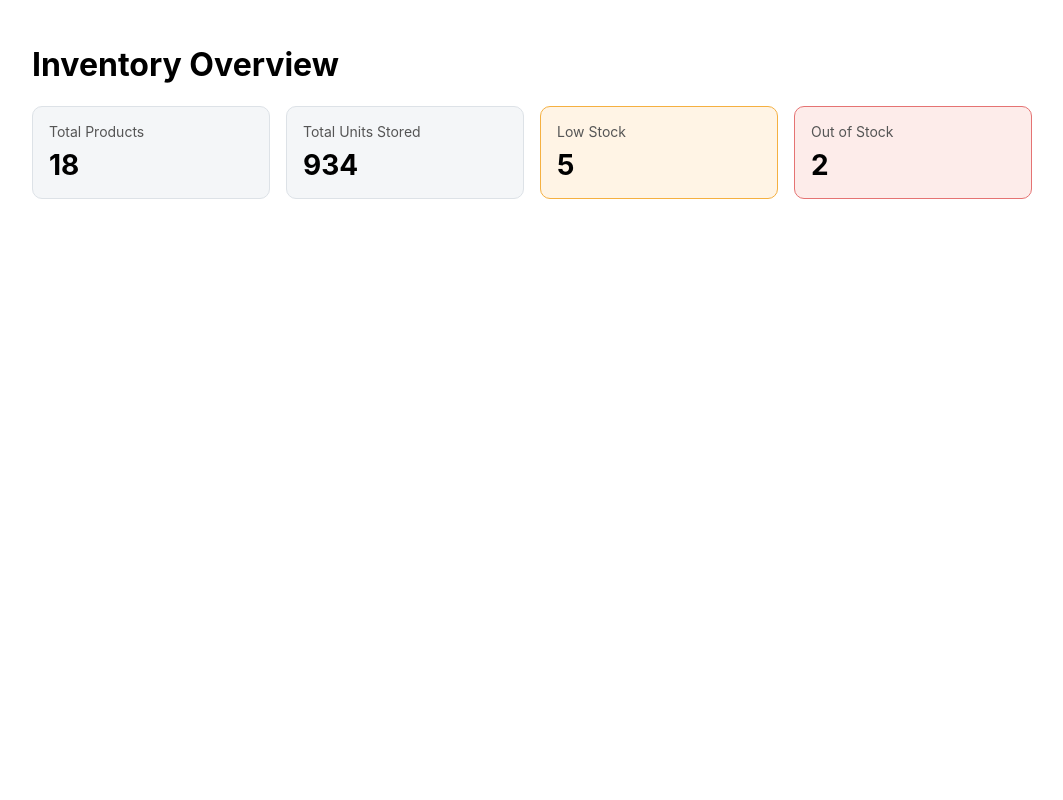
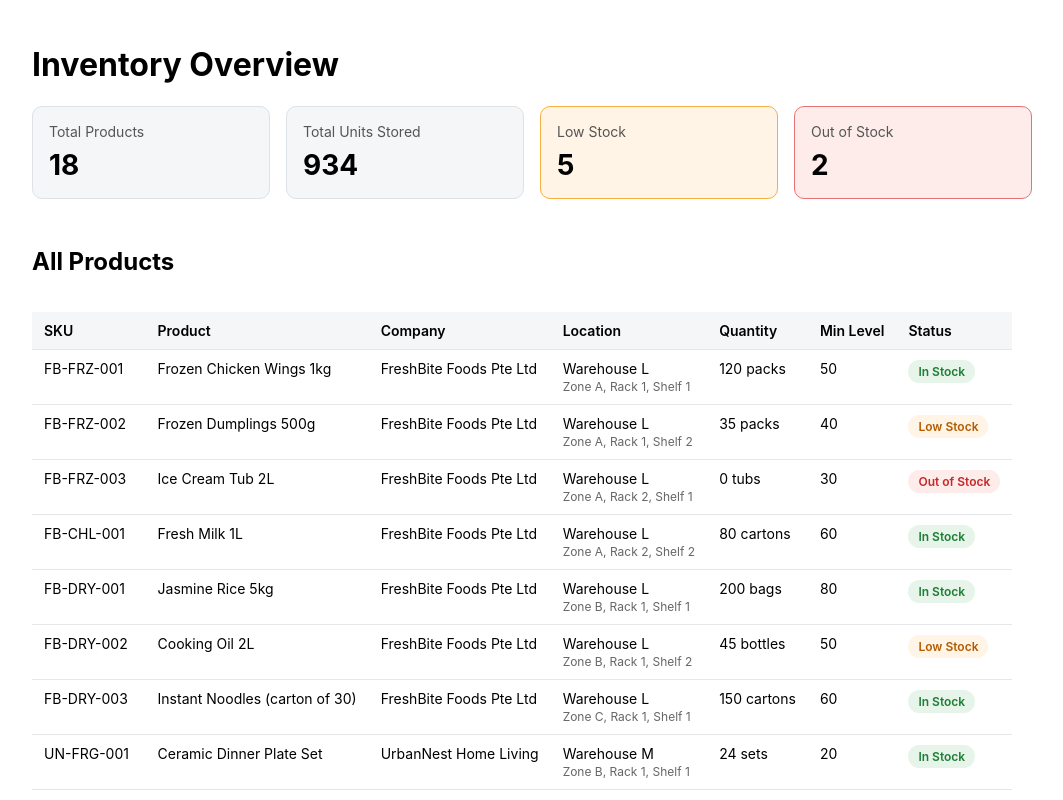
Before and after one commit to mthinzar/C304-CA1, a React (Create React App) app: page / in a window 1280 px wide. Shown: the top 800 px of the page, without its empty margins (108-1171 px from the left). Built offline with nearby package versions, Linux system fonts and the light colour scheme.

Commit message:
Add inventory table with stock badges

```diff
--- a/src/components/Inventory.css
+++ b/src/components/Inventory.css
@@ -41,3 +41,64 @@
   background: #fdecea;
   border-color: #e57373;
 }
+
+.section-title {
+  margin-top: 32px;
+}
+
+.table-wrapper {
+  overflow-x: auto;
+}
+
+.inventory-table {
+  width: 100%;
+  border-collapse: collapse;
+  font-size: 14px;
+}
+
+.inventory-table th,
+.inventory-table td {
+  padding: 10px 12px;
+  border-bottom: 1px solid #e5e7eb;
+  text-align: left;
+  vertical-align: top;
+}
+
+.inventory-table th {
+  background: #f4f6f8;
+  font-weight: 600;
+}
+
+.location-text {
+  font-size: 12px;
+  color: #666;
+}
+
+.badge {
+  display: inline-block;
+  padding: 4px 10px;
+  border-radius: 999px;
+  font-size: 12px;
+  font-weight: 600;
+  white-space: nowrap;
+}
+
+.badge.green {
+  background: #e6f4ea;
+  color: #1e7e34;
+}
+
+.badge.orange {
+  background: #fff4e5;
+  color: #b35c00;
+}
+
+.badge.red {
+  background: #fdecea;
+  color: #c62828;
+}
+
+.empty-message {
+  padding: 16px;
+  color: #666;
+}
--- a/src/components/InventoryOverviewPage.js
+++ b/src/components/InventoryOverviewPage.js
@@ -1,5 +1,6 @@
 import SummaryCard from "./SummaryCard";
-import { getStockStatus } from "../data";
+import InventoryTable from "./InventoryTable";
+import { getStockStatus, companies, warehouses } from "../data";
 import "./Inventory.css";
 
 function InventoryOverviewPage({ products }) {
@@ -27,6 +28,12 @@ function InventoryOverviewPage({ products }) {
         <SummaryCard label="Total Units Stored" value={totalUnits} />
         <SummaryCard label="Low Stock" value={lowStockCount} color="orange" />
         <SummaryCard label="Out of Stock" value={outOfStockCount} color="red" />
+        <h2 className="section-title">All Products</h2>
+        <InventoryTable
+            products={products}
+            companies={companies}
+            warehouses={warehouses}
+        />
       </div>
     </div>
   );
--- /dev/null
+++ b/src/components/InventoryRow.js
@@ -0,0 +1,28 @@
+import StockBadge from "./StockBadge";
+import { getStockStatus, formatLocation } from "../data";
+
+function InventoryRow({ product, companyName, warehouseName }) {
+  const status = getStockStatus(product);
+
+  return (
+    <tr>
+      <td>{product.sku}</td>
+      <td>{product.name}</td>
+      <td>{companyName}</td>
+      <td>
+        {warehouseName}
+        <br />
+        <span className="location-text">{formatLocation(product.location)}</span>
+      </td>
+      <td>
+        {product.quantity} {product.unit}
+      </td>
+      <td>{product.minThreshold}</td>
+      <td>
+        <StockBadge status={status} />
+      </td>
+    </tr>
+  );
+}
+
+export default InventoryRow;
--- /dev/null
+++ b/src/components/InventoryTable.js
@@ -0,0 +1,42 @@
+import InventoryRow from "./InventoryRow";
+
+function InventoryTable({ products, companies, warehouses }) {
+  if (products.length === 0) {
+    return <p className="empty-message">No products match your search.</p>;
+  }
+
+  return (
+    <div className="table-wrapper">
+      <table className="inventory-table">
+        <thead>
+          <tr>
+            <th>SKU</th>
+            <th>Product</th>
+            <th>Company</th>
+            <th>Location</th>
+            <th>Quantity</th>
+            <th>Min Level</th>
+            <th>Status</th>
+          </tr>
+        </thead>
+        <tbody>
+          {products.map((product) => {
+            const company = companies.find((c) => c.id === product.companyId);
+            const warehouse = warehouses.find((w) => w.id === product.warehouseId);
+
+            return (
+              <InventoryRow
+                key={product.id}
+                product={product}
+                companyName={company.name}
+                warehouseName={warehouse.name}
+              />
+            );
+          })}
+        </tbody>
+      </table>
+    </div>
+  );
+}
+
+export default InventoryTable;
--- /dev/null
+++ b/src/components/StockBadge.js
@@ -0,0 +1,13 @@
+function StockBadge({ status }) {
+  let badgeClass = "badge green";
+
+  if (status === "Low Stock") {
+    badgeClass = "badge orange";
+  } else if (status === "Out of Stock") {
+    badgeClass = "badge red";
+  }
+
+  return <span className={badgeClass}>{status}</span>;
+}
+
+export default StockBadge;
```
